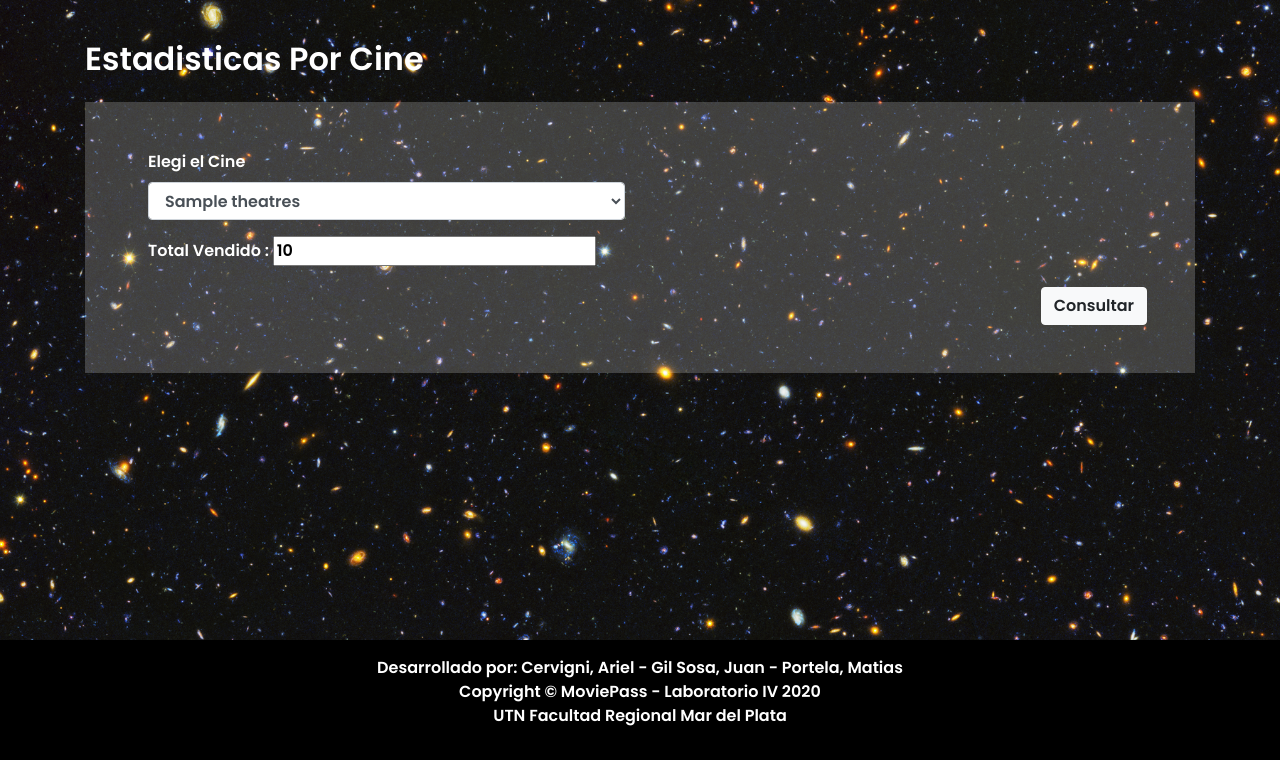
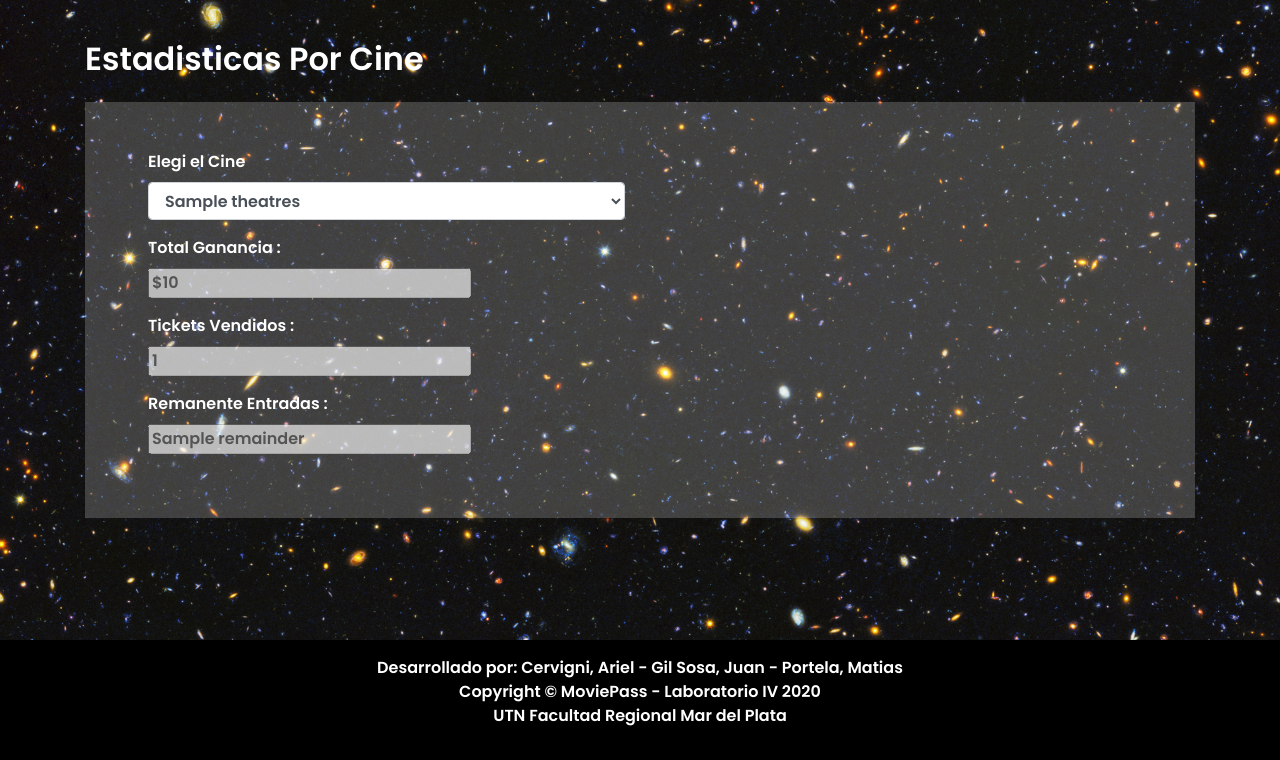
Before and after one commit to JuanGilSosa/MoviePass, a PHP site: the page made by MoviePass/Views/statsTheatre.php in a window 1280 px wide. Shown: the part 56-816 px from the top of the page. Run offline with PHP 8.4, Linux system fonts and the light colour scheme; the template is opened without the code that fills it: most values are stand-ins (such as "Sample title", 1, 10 or a date in 2020); some libraries are stand-ins or nearby versions.

Commit message:
last commit muestra stats de ganancias de cines

```diff
--- a/MoviePass/Controllers/ViewsController.php
+++ b/MoviePass/Controllers/ViewsController.php
@@ -286,7 +286,7 @@ class ViewsController
         require_once(VIEWS_PATH . 'ticketsList.php');
     }
 
-    public static function ShowStatsTheatreView($total=0){
+    public static function ShowStatsTheatreView($total=0, $countOfTickets=0, $remainder=0){
         $theatreDAO = new TheatreDAO();
         $theatres = $theatreDAO->GetAllActive();
         require_once(VIEWS_PATH . 'statsTheatre.php');
--- a/MoviePass/Views/nav.php
+++ b/MoviePass/Views/nav.php
@@ -35,7 +35,7 @@
             <a class="dropdown-item" href="<?php echo FRONT_ROOT . "Admin/ShowAddView"   ?>">Agregar Cine</a>
             <a class="dropdown-item" href="<?php echo FRONT_ROOT . "Theatre/ShowTheatres"?>">Listar Cines</a>
             <a class="dropdown-item" href="<?php echo FRONT_ROOT . "Movie/ShowMovies"     ?>">Lista Peliculas</a>
-            <a class="dropdown-item" href="<?php echo FRONT_ROOT . "Theatre/ShowStatsTheatre"?>">Stats</a>
+            <a class="dropdown-item" href="<?php echo FRONT_ROOT . "Theatre/ShowStatsTheatre"?>">Ventas</a>
           </div>
         </li>
       <?php } ?>
@@ -56,10 +56,6 @@
             <li class="nav-item">
               <a class="nav-link" href="<?php echo FRONT_ROOT.'Ticket/ShowTicketsOfMember?idMember='.SessionHelper::GetValue('userLogged')->GetId(); ?>">Mis Entradas</a>
             </li>
-            <?php }elseif(SessionHelper::isSession('adminLogged')){ ?>
-              <li class="nav-item">
-                <a class="nav-link" href="<?php echo FRONT_ROOT.''?>">Ventas</a>
-              </li>
             <?php } ?>
       <?php if (SessionHelper::isSession('userLogged') || SessionHelper::isSession('adminLogged')){ ?>
               <li class="nav-item active">
--- a/MoviePass/Views/statsTheatre.php
+++ b/MoviePass/Views/statsTheatre.php
@@ -28,7 +28,7 @@ require_once("nav.php");
                         <div class="form-group">
 
 
-                                <select name="theatreId" class="form-control" required>
+                                <select name="theatreId" class="form-control" onchange="this.form.submit()" required>
                                     <option value="" selected disabled>Seleccione Cine</option>
                                     <?php
                                     if (is_array($theatres)) {
@@ -47,12 +47,19 @@ require_once("nav.php");
                     <div class="col-lg-6"></div>
                     <div class="col-lg-6">
                         <div class="form-group">
-                            <label for="">Total Vendido : </label>
-                            <input type="text" placeholder="0" value="<?php if(isset($total)){echo $total;}?>">
+                            <label for="">Total Ganancia : </label><br>
+                            <input disabled type="text" placeholder="0" value="<?php if(isset($total)){echo '$'.$total;}?>">
+                        </div>
+                        <div class="form-group">
+                            <label for="">Tickets Vendidos : </label><br>
+                            <input disabled type="text" placeholder="0" value="<?php if(isset($countOfTickets)){echo $countOfTickets;}?>">
+                        </div>
+                        <div class="form-group">
+                            <label for="">Remanente Entradas : </label><br>
+                            <input disabled type="text" placeholder="0" value="<?php if(isset($remainder)){echo $remainder;}?>">
                         </div>
                     </div>
                 </div>
-                <button type="submit" name="button" class="btn btn-light ml-auto d-block">Consultar</button>
             </form>
         </div>
     </section>
```
Also changed, not shown: MoviePass/Controllers/TheatreController.php (+11 -2 lines).
